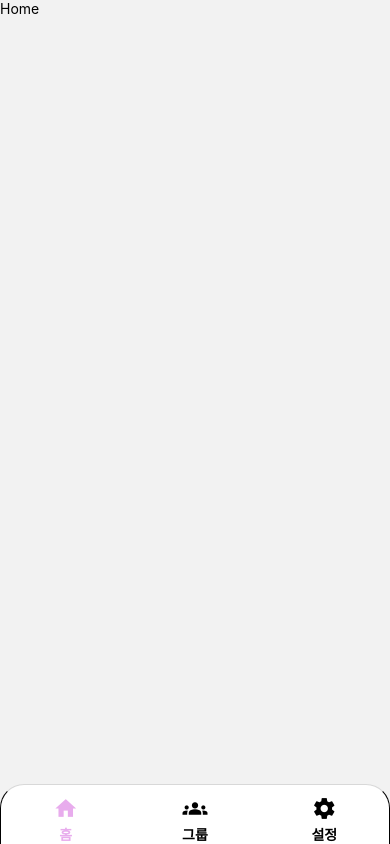
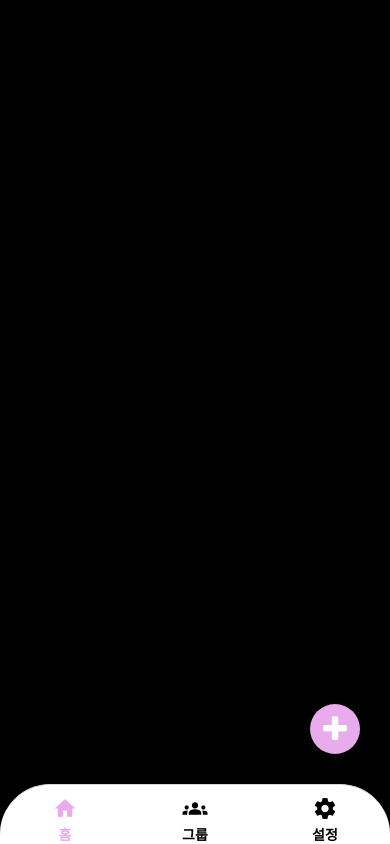
Before and after one commit to Yuhyeon0516/ReactNative_Pinky, a React Native app: screen /Home in a window 390 px wide. Built offline with nearby package versions, Linux system fonts and the light colour scheme.

Commit message:
Created floating button in all screen.

```diff
--- a/App.tsx
+++ b/App.tsx
@@ -28,10 +28,8 @@ function App(): JSX.Element {
                             tabBarInactiveTintColor: "black",
                             tabBarStyle: {
                                 paddingTop: 7,
-                                borderTopLeftRadius: 24,
-                                borderTopRightRadius: 24,
-                                borderLeftWidth: 0.2,
-                                borderRightWidth: 0.2,
+                                borderTopLeftRadius: 50,
+                                borderTopRightRadius: 50,
                                 position: "absolute",
                                 overflow: "hidden",
                                 minHeight: 60,
--- /dev/null
+++ b/src/components/common/ScreenBase.tsx
@@ -0,0 +1,39 @@
+import {SafeAreaView, TouchableOpacity} from "react-native";
+import React from "react";
+import FontAwesome from "react-native-vector-icons/FontAwesome";
+import {useBottomTabBarHeight} from "@react-navigation/bottom-tabs";
+
+type ScreenBaseProps = {
+    children: React.ReactNode;
+};
+
+export default function ScreenBase({children}: ScreenBaseProps) {
+    const tabBarHeight = useBottomTabBarHeight();
+
+    function onClickAdd() {
+        console.log("click");
+    }
+
+    return (
+        <SafeAreaView
+            style={{flex: 1, backgroundColor: "black", position: "relative"}}>
+            <TouchableOpacity
+                onPress={onClickAdd}
+                style={{
+                    position: "absolute",
+                    right: 30,
+                    bottom: tabBarHeight + 30,
+                    backgroundColor: "#e8aced",
+                    width: 50,
+                    height: 50,
+                    borderRadius: 25,
+                    display: "flex",
+                    alignItems: "center",
+                    justifyContent: "center",
+                }}>
+                <FontAwesome size={30} name="plus" color={"white"} />
+            </TouchableOpacity>
+            {children}
+        </SafeAreaView>
+    );
+}
--- a/src/screens/Group.tsx
+++ b/src/screens/Group.tsx
@@ -1,10 +1,11 @@
-import {Text, SafeAreaView} from "react-native";
+import {Text} from "react-native";
 import React from "react";
+import ScreenBase from "../components/common/ScreenBase";
 
 export default function GroupScreen() {
     return (
-        <SafeAreaView>
+        <ScreenBase>
             <Text>Group</Text>
-        </SafeAreaView>
+        </ScreenBase>
     );
 }
--- a/src/screens/Home.tsx
+++ b/src/screens/Home.tsx
@@ -1,10 +1,11 @@
-import {Text, SafeAreaView} from "react-native";
+import {Text} from "react-native";
 import React from "react";
+import ScreenBase from "../components/common/ScreenBase";
 
 export default function HomeScreen() {
     return (
-        <SafeAreaView>
+        <ScreenBase>
             <Text>Home</Text>
-        </SafeAreaView>
+        </ScreenBase>
     );
 }
--- a/src/screens/Setting.tsx
+++ b/src/screens/Setting.tsx
@@ -1,10 +1,11 @@
-import {Text, SafeAreaView} from "react-native";
+import {Text} from "react-native";
 import React from "react";
+import ScreenBase from "../components/common/ScreenBase";
 
 export default function SettingScreen() {
     return (
-        <SafeAreaView>
+        <ScreenBase>
             <Text>Setting</Text>
-        </SafeAreaView>
+        </ScreenBase>
     );
 }
```
